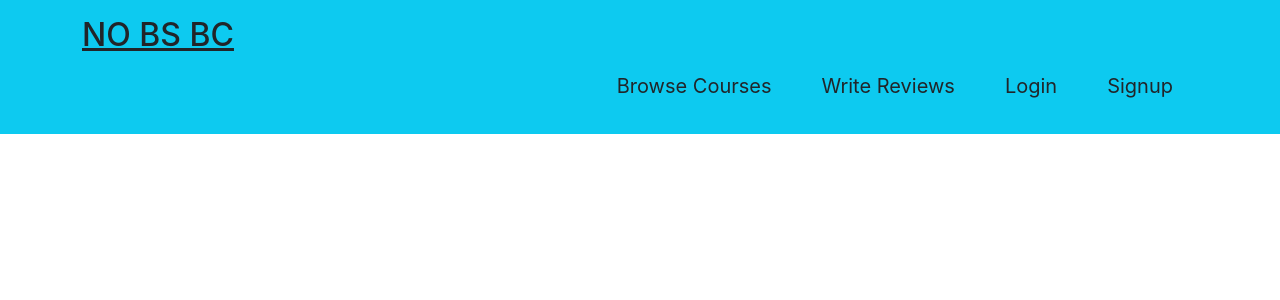
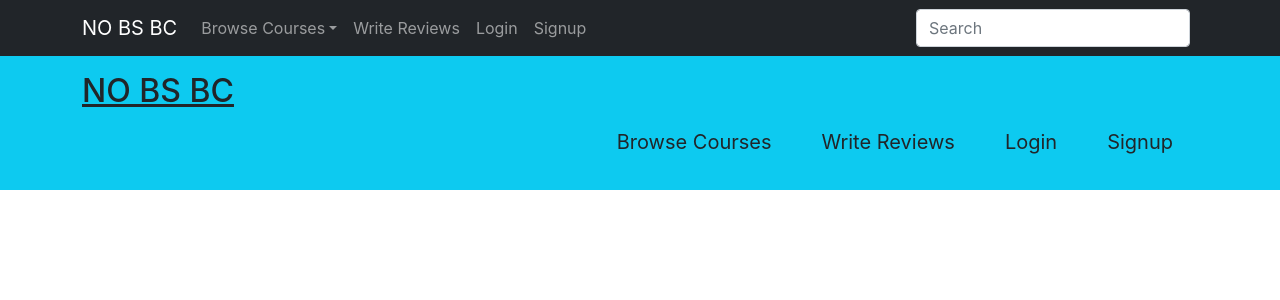
Before and after one commit to bnagel50/Computer-Course-report, a React (Create React App) app in the folder client/: page / in a window 1280 px wide. Shown: the top 300 px of the page. Built offline with nearby package versions, Linux system fonts and the light colour scheme.

Commit message:
Adding the navbar

```diff
--- a/client/public/index.html
+++ b/client/public/index.html
@@ -9,12 +9,12 @@
       name="description"
       content="Web site created using create-react-app"
     />
-    <link
+    <!-- <link
   rel="stylesheet"
   href="https://cdn.jsdelivr.net/npm/bootstrap@5.2.0-beta1/dist/css/bootstrap.min.css"
   integrity="sha384-0evHe/X+R7YkIZDRvuzKMRqM+OrBnVFBL6DOitfPri4tjfHxaWutUpFmBp4vmVor"
   crossorigin="anonymous"
-/>
+/> -->
     <link rel="apple-touch-icon" href="%PUBLIC_URL%/logo192.png" />
     <!--
       manifest.json provides metadata used when your web app is installed on a
--- a/client/src/App.js
+++ b/client/src/App.js
@@ -13,6 +13,15 @@ import Profile from './pages/Profile';
 // import Signup from './pages/Signup';
 import Login from './pages/Login';
 import Header from './components/Header';
+import Navbar from 'react-bootstrap/Navbar';
+import Container from 'react-bootstrap/Container';
+// import { LinkContainer }from "react-router-bootstrap";
+import NavDropdown from 'react-bootstrap/NavDropdown';
+import Nav from 'react-bootstrap/Nav';
+import Form from 'react-bootstrap/Form';
+import Button from 'react-bootstrap/Button';
+import { Link } from 'react-router-dom';
+// import Footer from './components/Footer';
 
 
 const httpLink = createHttpLink({
@@ -41,7 +50,43 @@ function App() {
     <ApolloProvider client={client}>
       <Router>
         <div className="flex-column justify-flex-start min-100-vh">
-          <Header />
+          <Navbar bg="dark" variant="dark">
+          <Container>
+                {/* <LinkContainer to="/"> */}
+
+                  <Navbar.Brand href="/">NO BS BC</Navbar.Brand>
+                {/* </LinkContainer> */}
+
+        <Navbar.Toggle aria-controls="navbarScroll" />
+        <Navbar.Collapse id="navbarScroll">
+          <Nav
+            className="me-auto my-2 my-lg-0"
+            style={{ maxHeight: '100px' }}
+            navbarScroll
+          >
+            <NavDropdown title="Browse Courses" id="navbarScrollingDropdown">
+              <NavDropdown.Item href="/">Full stack</NavDropdown.Item>
+              <NavDropdown.Item href="/">
+                UX/UI
+              </NavDropdown.Item>
+            </NavDropdown>
+            <Nav.Link href="/write-review">Write Reviews</Nav.Link>
+            <Nav.Link href="/login">Login</Nav.Link>
+            <Nav.Link href="/signup">Signup</Nav.Link>
+          </Nav>
+          <Form className="d-flex">
+            <Form.Control
+              type="search"
+              placeholder="Search"
+              className="me-2"
+              aria-label="Search"
+            />
+            {/* <Button variant="outline-success">Search</Button> */}
+          </Form>
+        </Navbar.Collapse>
+              </Container>
+          </Navbar>
+          <Header>
           <div className="container">
             <Switch>
               <Route
@@ -67,6 +112,7 @@ function App() {
             </Switch>
           </div>
           {/* <Footer /> */}
+          </Header>
         </div>
       </Router>
     </ApolloProvider>
--- a/client/src/index.js
+++ b/client/src/index.js
@@ -1,5 +1,6 @@
 import React from 'react';
 import ReactDOM from 'react-dom/client';
+import 'bootstrap/dist/css/bootstrap.min.css';
 import './index.css';
 import App from './App';
 import reportWebVitals from './reportWebVitals';
--- a/client/src/pages/Home.js
+++ b/client/src/pages/Home.js
@@ -2,15 +2,16 @@ import React from 'react'
 
 const Home = () => {
   return (
+    <main className='bg-success'>
     <div className='bg-success text-dark mb-4 py-3 display-flex align-center'>
         {/* Container */}
-      <div className=''>
-        <p className=''>
+      <div className='bg-success'>
+        <p className='bg-success'>
         FIND THE BEST BOOTCAMP FOR YOU GET MATCHED WITH CODING BOOTCAMPS, CHOOSE THE SCHOOL THAT’S RIGHT FOR YOU, AND RESEARCH CODING BOOTCAMP REVIEWS IN ONE PLACE.
         </p>
       </div>
-
     </div>
+    </main>
   )
 }
 
--- a/package.json
+++ b/package.json
@@ -24,6 +24,7 @@
     "bootstrap": "^5.1.3",
     "concurrently": "^7.2.2",
     "react-bootstrap": "^2.4.0",
+    "react-router-bootstrap": "^0.26.2",
     "react-router-dom": "^6.3.0"
   }
 }
```
Also changed, not shown: client/package.json (+6 -4 lines), client/src/components/Footer/index.js (+19 -15 lines), client/src/components/Header/index.js (+8 -12 lines), 2 other files (tests, documents, lock files or other folders).
